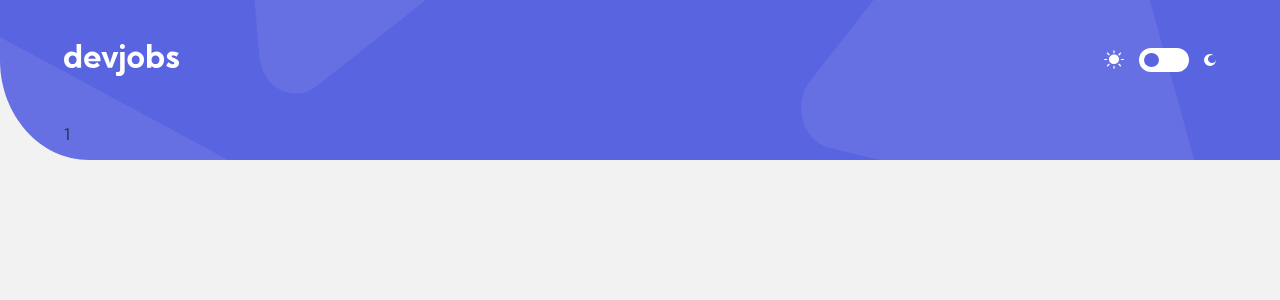
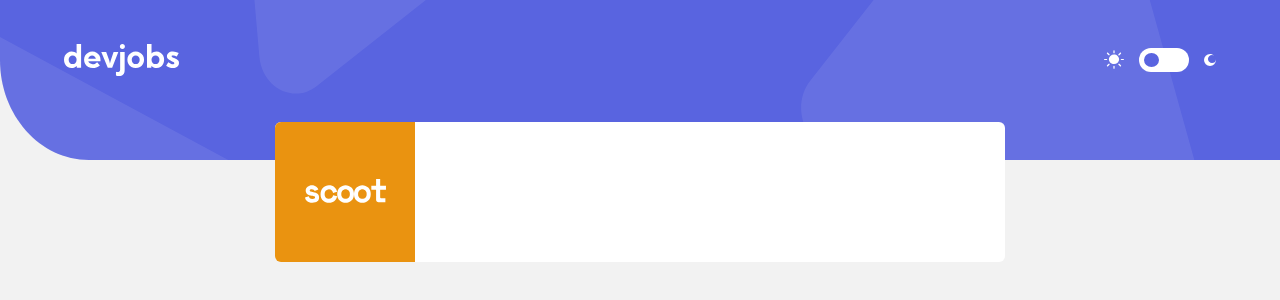
Before and after one commit to alewilliam789/devjobsapp, a React (Vite) app: page /jobs/1 in a window 1280 px wide. Shown: the top 300 px of the page. Built offline with nearby package versions, Linux system fonts and the light colour scheme.

Commit message:
Add a header to the JobDescription component
Will also query data using the custom useJob hook

```diff
--- a/src/components/JobDescription/JobDescription.tsx
+++ b/src/components/JobDescription/JobDescription.tsx
@@ -1,15 +1,45 @@
-import { useParams } from "react-router-dom"
+import { useParams } from "react-router-dom";
+
+
+import { useJob } from "../../hooks";
+import { JobData } from "../../types";
+import Icon from "../Icon/Icon";
+
+
+import styles from './styles.module.css';
+
+
+
+
 
 export default function JobDescription(){
 
 
     const { jobId } = useParams();
 
+    const { data } = useJob(jobId ? jobId : "");
+
+
+    function JobHeader(){
+        return (
+            <>
+                <div className={` flex ${styles.jobdescription}`}>
+                <header className={`flex justify-start align-center ${styles["jobdescription-header"]}`}>
+                    <Icon iconURL={data ? data.logo : ""} iconType="description" bgColor={data ? data.logoBackground : "white"} iconSize={{width:"81px", height:"max-content"}}
+                        logoSize={{width:"140px",height:"140px"}} borderRad="0px"/>
+                </header>
+                </div>
+            </>
+        )
+    }
+
+
+
     return (
         <>
-            <div>
-                {jobId}
-            </div>
+            <section>
+                <JobHeader />
+            </section>
         </>
     )
 }
--- a/src/components/JobDescription/styles.module.css
+++ b/src/components/JobDescription/styles.module.css
@@ -0,0 +1,16 @@
+.jobdescription {
+    width: 730px;
+    margin: 0px auto;
+}
+
+
+
+
+
+.jobdescription-header {
+    width: 100%;
+    height: 140px;
+    background-color: white;
+    border-radius: 6px;
+    overflow: hidden;
+}
```
